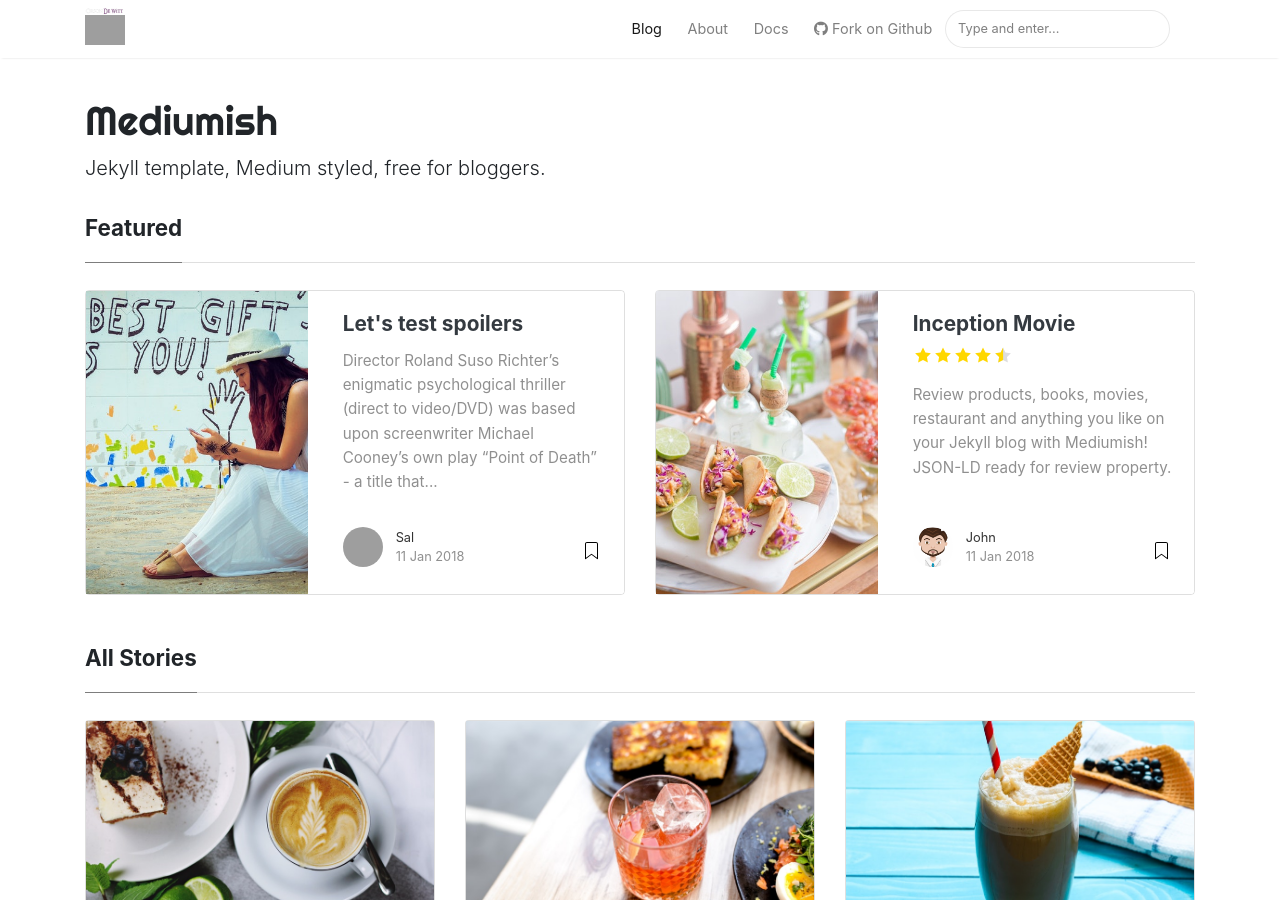
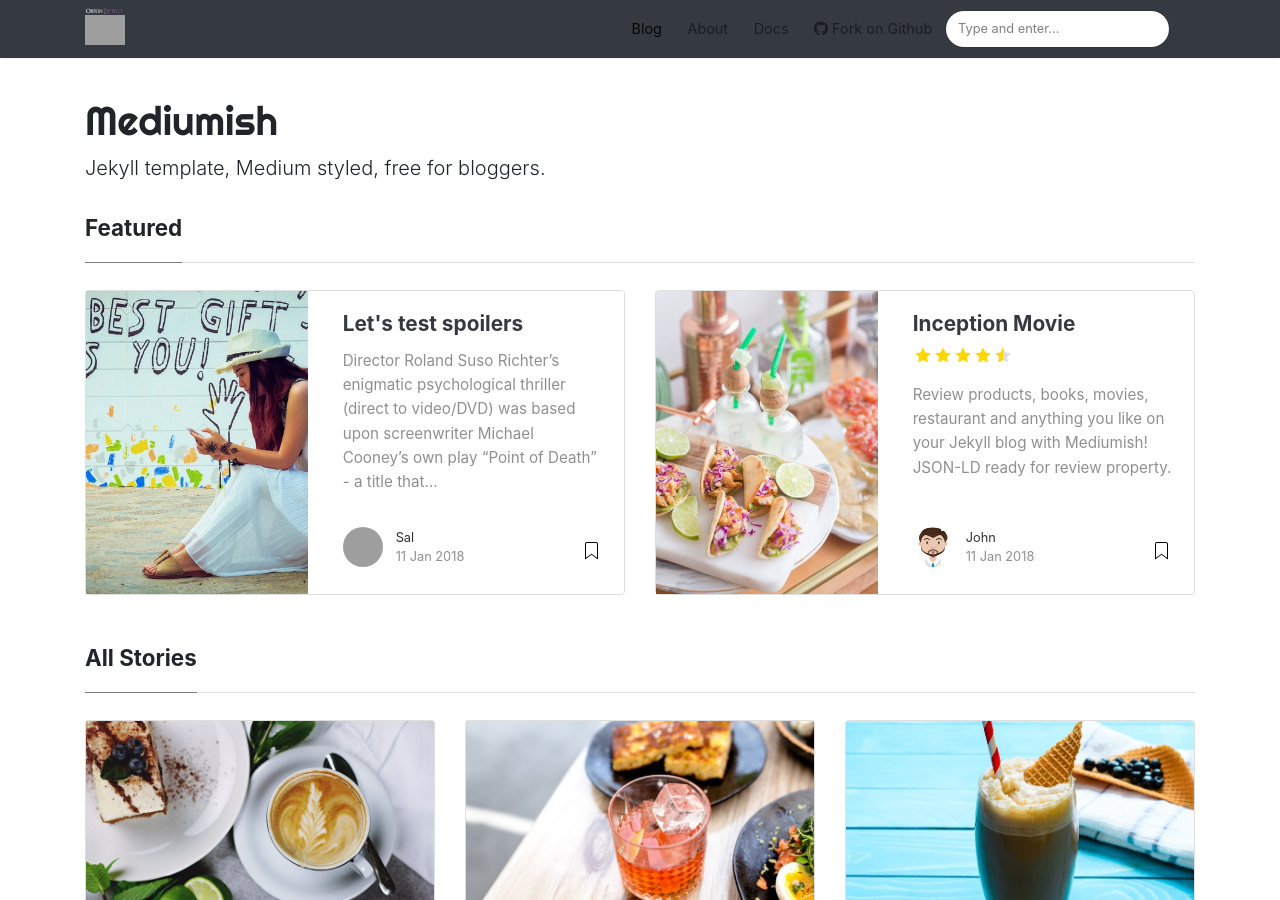
Before and after one commit to OrsonDWitt/OrsonBooks.github.io, a Jekyll site: the page built from index.html, in a window 1280 px wide and 900 px high. Built offline with Jekyll 4.4.1, drawn with Linux system fonts in a browser that asks for light colours; nearby versions of some CDN libraries; the list of posts is cut into pages by our own code; grey boxes are pictures that could not be loaded.

Commit message:
Update default.html

```diff
--- a/_layouts/default.html
+++ b/_layouts/default.html
@@ -43,7 +43,7 @@ ga('send', 'pageview');
 
 <!-- Begin Menu Navigation
 ================================================== -->
-<nav class="navbar navbar-expand-lg navbar-light bg-black fixed-top mediumnavigation nav-down">
+<nav class="navbar navbar-expand-lg navbar-light bg-dark fixed-top mediumnavigation nav-down">
 
     <div class="container pr-0">
 
```
